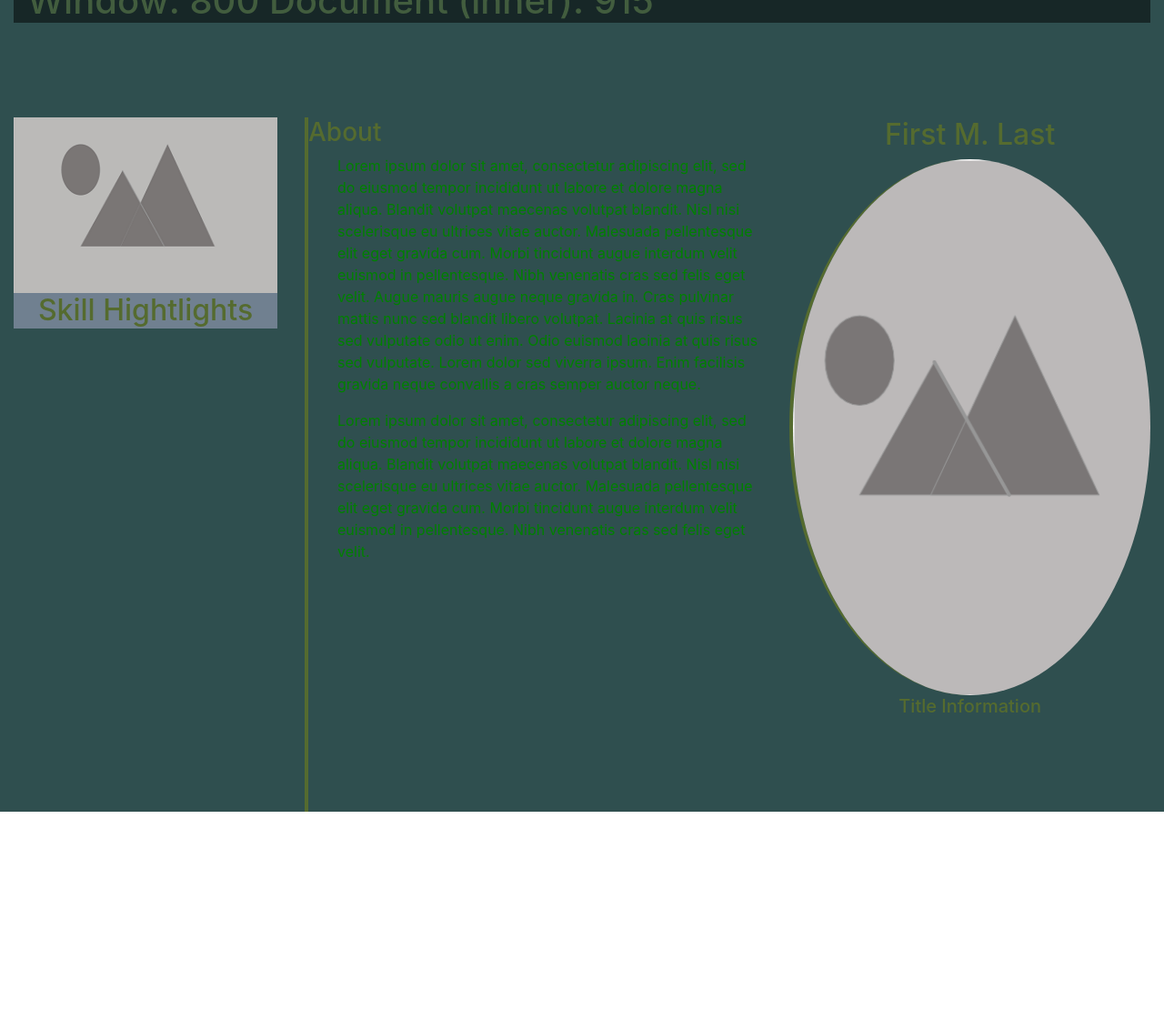
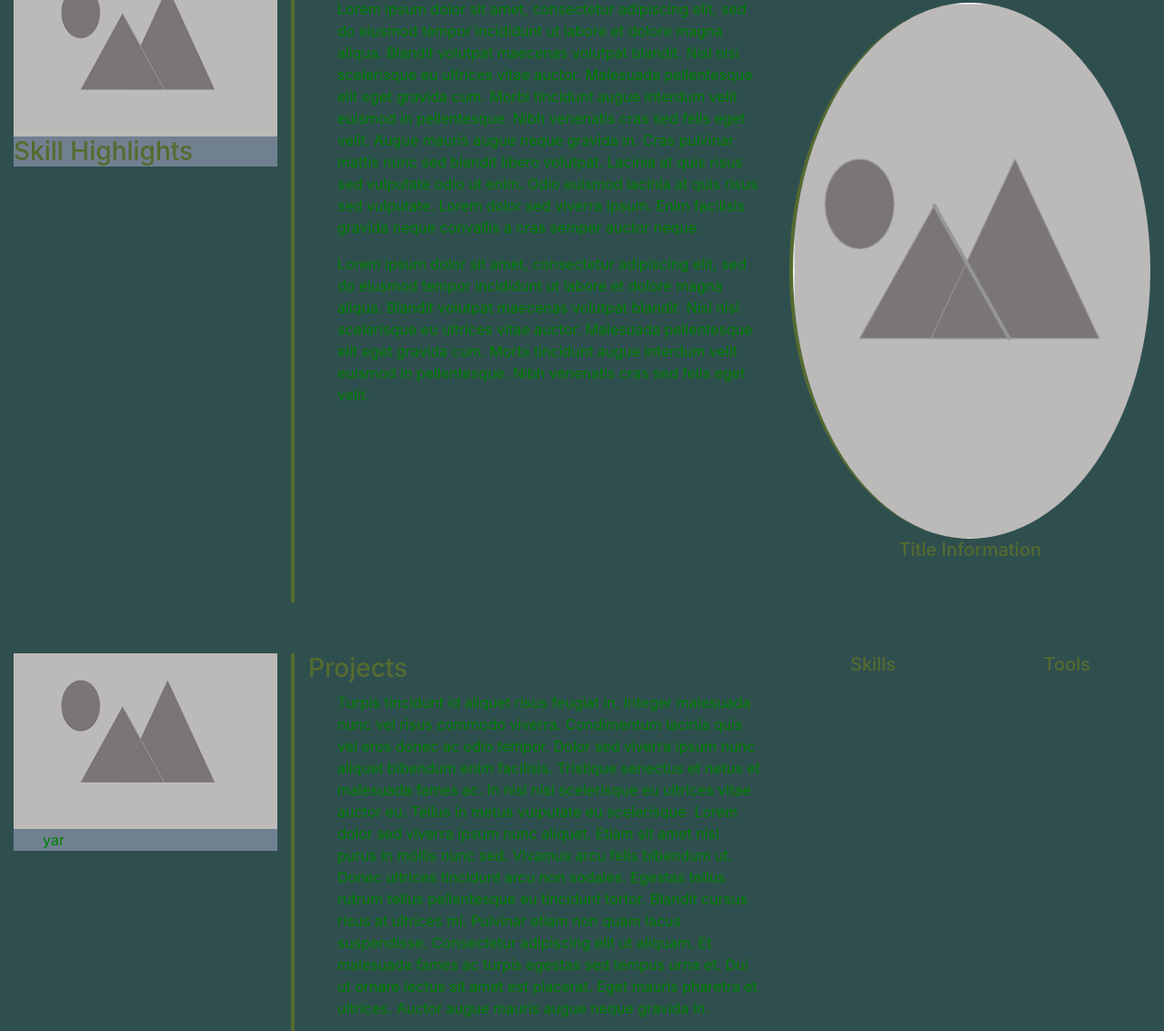
Before and after one commit to daileyo/bootstrap-starter, a website: page index.html in a window 1280 px wide. Shown: the part 938-2071 px from the top of the page at 91% size. Before the commit the page ends 1830 px from the top, so only its background shows below. Drawn offline with nearby package versions, Linux system fonts and the light colour scheme.

Commit message:
Added Projects Cleaned up styling. Improved responsiveness to page resizing.

```diff
--- a/css/index.css
+++ b/css/index.css
@@ -6,10 +6,10 @@
 .navbar-brand       { color:            darkgreen; }
 .navbar-collapse    { justify-content:  flex-end; }
 /*end navgar*/
-.body       {   background-color: darkslateblue; }
-.container  {   background-color: darkslategray; }
-.page       {   background-color: darkslategray; }
-
+.body        {   background-color: darkslateblue; }
+.container   {   background-color: darkslategray; }
+.page        {   background-color: darkslategray; }
+.description {   border-left: 4px solid darkolivegreen; }
 h1, h3      {   color:            darkolivegreen; }
 h2, h5      {   color:            darkolivegreen; text-align: center; }
 p           {   color:            green; padding-left: 2em; }
@@ -27,18 +27,15 @@ p           {   color:            green; padding-left: 2em; }
 /*end header*/
 
 /*about*/
-.about-img-left { position: relative; }
-.about-desc {
-    border-left: 4px solid darkolivegreen;
-    height: 100%;
-}
 .about-img-main {
-    background-image: url('../images/header-bg.png');
     border-radius: 50%;
     border-left: 4px solid darkolivegreen;
 }
-.about-highlights {
-    height: auto;
-    background-color: slategray;
-}
+.about-highlights { background-color: slategray; }
 /*end about*/
+
+/*projects*/
+.projects-selector { background-color: slategray; }
+/*end projects*/
+
+.debug { visibility: hidden; }
--- a/index.html
+++ b/index.html
@@ -30,6 +30,7 @@
             </div>
         </nav>
         <div class="container-fluid">
+            <!--Header/Home-->
             <div class="page header row align-items-center">
                 <div class="overlay col-10 mx-auto rounded">
                     <h1>Hi there.</h1>
@@ -38,19 +39,18 @@
                     </p>
                 </div>
             </div>
+            <!--About-->
             <div id="about" class="page about row">
-                <div class="col-sm-12 col-md-12 col-lg-12">
+                <div class="debug col-sm-12 col-md-12 col-lg-12">
                     <div class="overlay col-12"><h1 id="debug-page-size">size</h1></div>
                 </div>
                 <div class="col-sm-12 col-md-12 col-lg-3">
                     <img src="images/letter-left.png" class="img-fluid">
                     <div class="about-highlights">
-                        <h2>Skill Hightlights</h2>
+                        <h3>Skill Highlights</h3>
                     </div>
                 </div>
-                <div class="col-sm-12 col-md-12 col-lg-5">
-
-                    <div class="about-desc">
+                <div class="col-sm-12 col-md-12 col-lg-5 description">
                     <h3>About</h3>
                     <p>
                         Lorem ipsum dolor sit amet, consectetur adipiscing elit, sed do eiusmod
@@ -72,13 +72,47 @@
                         velit.
                     </p>
                 </div>
-                </div>
                 <div class="col-sm-12 col-md-12 col-lg-4">
                     <h2>First M. Last</h2>
                         <img src="images/profile-right.png" class="about-img-main img-fluid">
                         <h5>Title Information</h5>
                     </div>
             </div>
+            <!--Projects-->
+            <div id="projects" class="page projects row">
+                <div class="debug col-sm-12 col md-12 co-lg-12">
+                    <div class="overlay col-12"><h1 id="debug-page-size">size</h1></div>
+                </div>
+                <div class="col-sm-12 col-md-12 col-lg-3">
+                    <img src="images/letter-left.png" class="img-fluid">
+                    <div class="projects-selector">
+                        <p>yar</p>
+                    </div>
+                </div>
+                <div class="col-sm-12 col-md-12 col-lg-5 description">
+                    <h3>Projects</h3>
+                    <p>
+                        Turpis tincidunt id aliquet risus feugiat in. Integer malesuada nunc vel risus
+                        commodo viverra. Condimentum lacinia quis vel eros donec ac odio tempor. Dolor
+                        sed viverra ipsum nunc aliquet bibendum enim facilisis. Tristique senectus et
+                        netus et malesuada fames ac. In nisl nisi scelerisque eu ultrices vitae auctor
+                        eu. Tellus in metus vulputate eu scelerisque. Lorem dolor sed viverra ipsum nunc
+                        aliquet. Etiam sit amet nisl purus in mollis nunc sed. Vivamus arcu felis bibendum
+                        ut. Donec ultrices tincidunt arcu non sodales. Egestas tellus rutrum tellus pellentesque
+                        eu tincidunt tortor. Blandit cursus risus at ultrices mi. Pulvinar etiam non quam lacus
+                        suspendisse. Consectetur adipiscing elit ut aliquam. Et malesuada fames ac turpis egestas
+                        sed tempus urna et. Dui ut ornare lectus sit amet est placerat. Eget mauris pharetra et
+                        ultrices. Auctor augue mauris augue neque gravida in.
+                    </p>
+                    <img src="images/header-bg.png" class="img-fluid">
+                </div>
+                <div class="col-sm-12 col-md-12 col-lg-2 skills">
+                    <h5>Skills</h5>
+                </div>
+                <div class="col-sm-12 col-md-12 col-lg-2 tools">
+                    <h5>Tools</h5>
+                </div>
+            </div>
         </div>
     </body>
 </html>
--- a/js/index.js
+++ b/js/index.js
@@ -4,8 +4,9 @@ $(document).ready(function(){
             scrollTop:$("#" + $(this).data('value')).offset().top
         },1000)
     });
+    $(window).on("resize", function(){
+        $(".page").css("min-height", $(window).innerHeight());
+    }).resize();
+    /*debug*/
     $("#debug-page-size").text("Window:  " + $(window).height() + "  Document (inner):  " + $(document).height());
-    $(window).on("resize", function(){
-        $(".page").height($(document).innerHeight());
-    }).resize();
 })
```
Also changed, not shown: 1 other file. Lines whose indentation alone changed are shown as unchanged.
